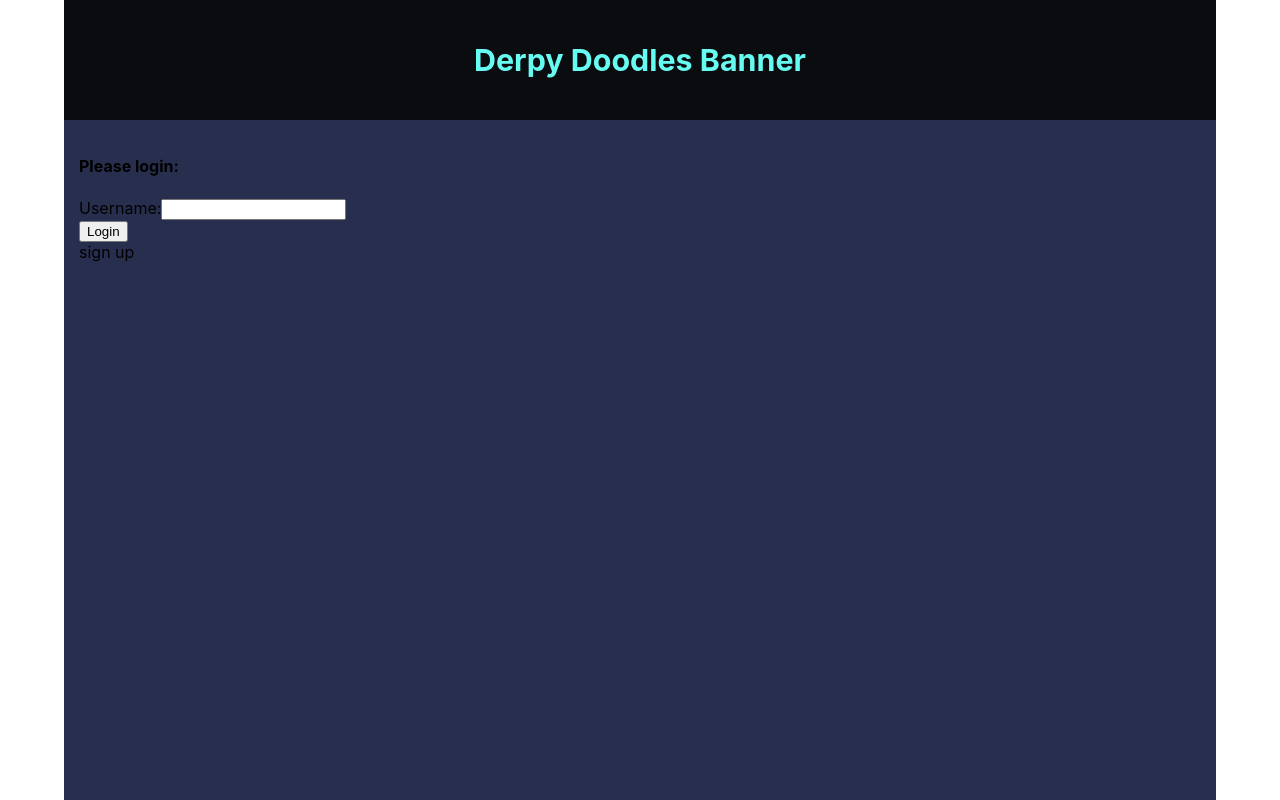
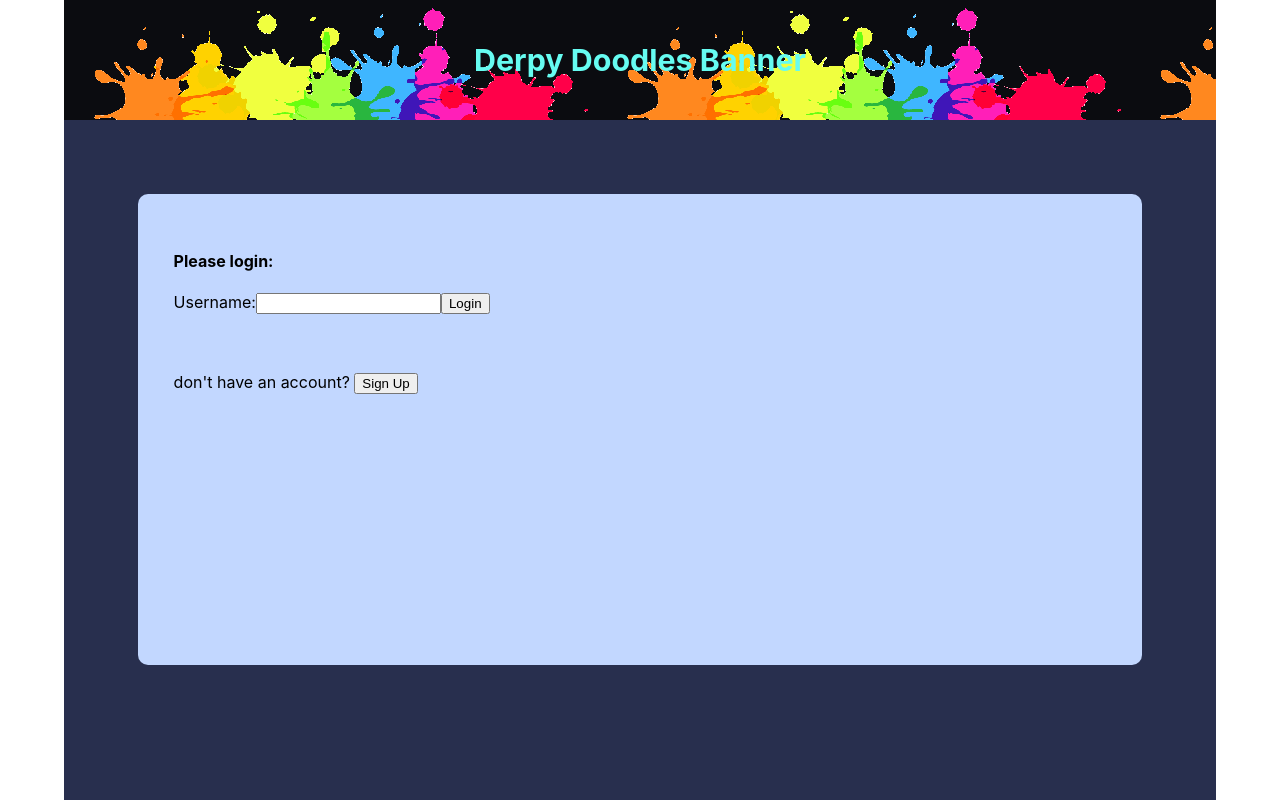
Before and after one commit to TheMartinCrabtree/ReactiveDoodles, a React (Create React App) app: page / in a window 1280 px wide. Built offline with nearby package versions, Linux system fonts and the light colour scheme.

Commit message:
mostly design changes

```diff
--- a/src/App.css
+++ b/src/App.css
@@ -5,6 +5,11 @@
   --main-border-color: #45A29E;
   --main-title-color: #66FCF1;
   --main-text-color: #C5C6C7;
+  --inner-border-color: #1F2833;
+  --inner-title-color: rgb(31, 117, 113);
+  --inner-title-text-color:  #C5C6C7;
+  --inner-menu-color: #45A29E;
+  --inner-menu-text-color: #0B0C10;
 }
 
 .App {
@@ -24,6 +29,7 @@
 }
 
 .App-header {
+  background-image: url("/images/paintsplash.png");
   background-color: var(--main-bg-color);
   min-height: 15vh;
   display: flex;
@@ -63,12 +69,6 @@
   padding: 15px;
 }
 
-.LoginController-container {
-  padding: 15px;
-}
-
-
-
 .View-primary {
   background-color: #c2d7ff;
   border: #282c34;
@@ -77,3 +77,26 @@
   min-height: 50vh;
   padding: calc(10px + 2vw);
 }
+
+.LoginController-container {
+  padding: calc(10px + 5vw);
+  display: grid;
+  grid-template-columns: auto;
+}
+
+.LoginController-container-item{
+  min-height: 10vh;
+}
+
+.Standardcard-border {
+  min-height: 15vh;
+  padding: calc(10px + 2vw);
+}
+
+.Standardcard-window {
+  background-color: var(--main-menu-color);
+  border: var(--main-border-color);
+  color:var(--main-text-color);
+  border-width: 2px;
+  padding: calc(10px + 2vw);
+}
--- a/src/App.js
+++ b/src/App.js
@@ -35,7 +35,7 @@ function App() {
     <main className="App-main" >
       <div className="App-container" >
         <header className="App-header" >
-          <h3>Derpy Doodles Banner</h3> { handleLogout() }
+          <h3>Derpy Doodles Banner</h3>
 
         </header>
           { verifyLogin() }
--- a/src/Login.js
+++ b/src/Login.js
@@ -1,5 +1,6 @@
 import React, { useState, useEffect } from 'react';
 import './App.css';
+
 
 const Login=(props)=>{
     // add check to see if user already has login information in localStorage
@@ -31,19 +32,21 @@ const Login=(props)=>{
 
     return(
         <section className="LoginController-container" >
-            <div className="View-landingpage" >
+            <div className="View-primary" >
+                <div >
                     <h4>Please login:</h4>
-                <form>
+                    <form className="LoginController-container-item">
                         <label >
                             Username:
                             <input type="text" value={usernameInput} onChange={(event)=>setUsernameInput(event.target.value)} />
                         </label>
                         { handleLoginErrors()  }
+                        <button id="login" onClick={ handleLogin } >Login</button>
                     </form>
-                <button id="login" onClick={ handleLogin } >Login</button>
+                </div>
 
-                <div>
-                    sign up
+                <div className="LoginController-container-item" >
+                    don't have an account? <button> Sign Up </button>
                 </div>
             </div>
         </section>
--- a/src/components/Home.js
+++ b/src/components/Home.js
@@ -1,18 +1,25 @@
-import React from 'react';
+import React, {useContext} from 'react';
+import {Context} from '../Store';
 import '../App.css';
 
+import StandardCard from './StandardCard';
+
 const Home=()=>{
+    const [state, dispatch] = useContext(Context);
+
+    const latestDoodle = "this will be a function to retreive the latest image";
+
+    const topDoodle = "this will be a function that retreives the top doodle and profile"
+
 
     return(
         <section  >
             <div>
-                <p> Welcome to Derpy Doodle, where you can make terrible drawings for your wonderful friends!  </p>
+                <p> Welcome {state.username} to Derpy Doodles! A site where you can make terrible drawings for your wonderful friends!  </p>
             </div>
+            <StandardCard heading={"The latest doodle:"} body={ latestDoodle } />
+            <StandardCard heading={"The top doodle:"} body={ topDoodle } />
             <div>
-                The latest doodle:
-            </div>
-            <div>
-                <p>The top doodle + profile</p>
                 <p>See the top rated doodles (link) </p>
             </div>
 
--- /dev/null
+++ b/src/components/StandardCard.js
@@ -0,0 +1,21 @@
+import React from 'react';
+import '../App.css';
+
+const StandardCard=(props)=>{
+    // generic stylized card that accepts a heading and body
+
+
+    return(
+        <article className="Standardcard-border">
+            <div className="Standardcard-window">
+                <h4>{props.heading}</h4>
+                <div>
+
+                    { props.body }
+                </div>
+            </div>
+        </article>
+    )
+}
+
+export default StandardCard;
```
Also changed, not shown: public/images/paintsplash.png (added). Lines whose indentation alone changed are shown as unchanged.
